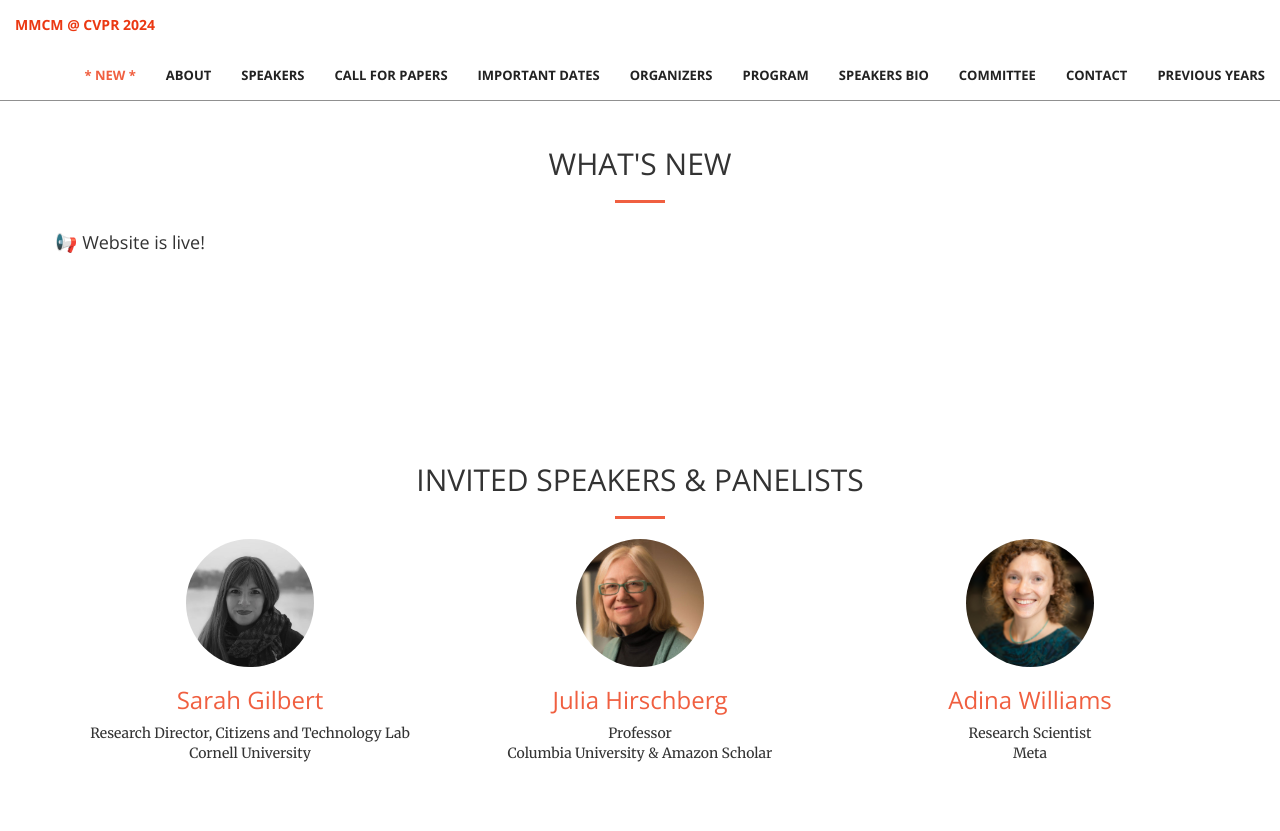
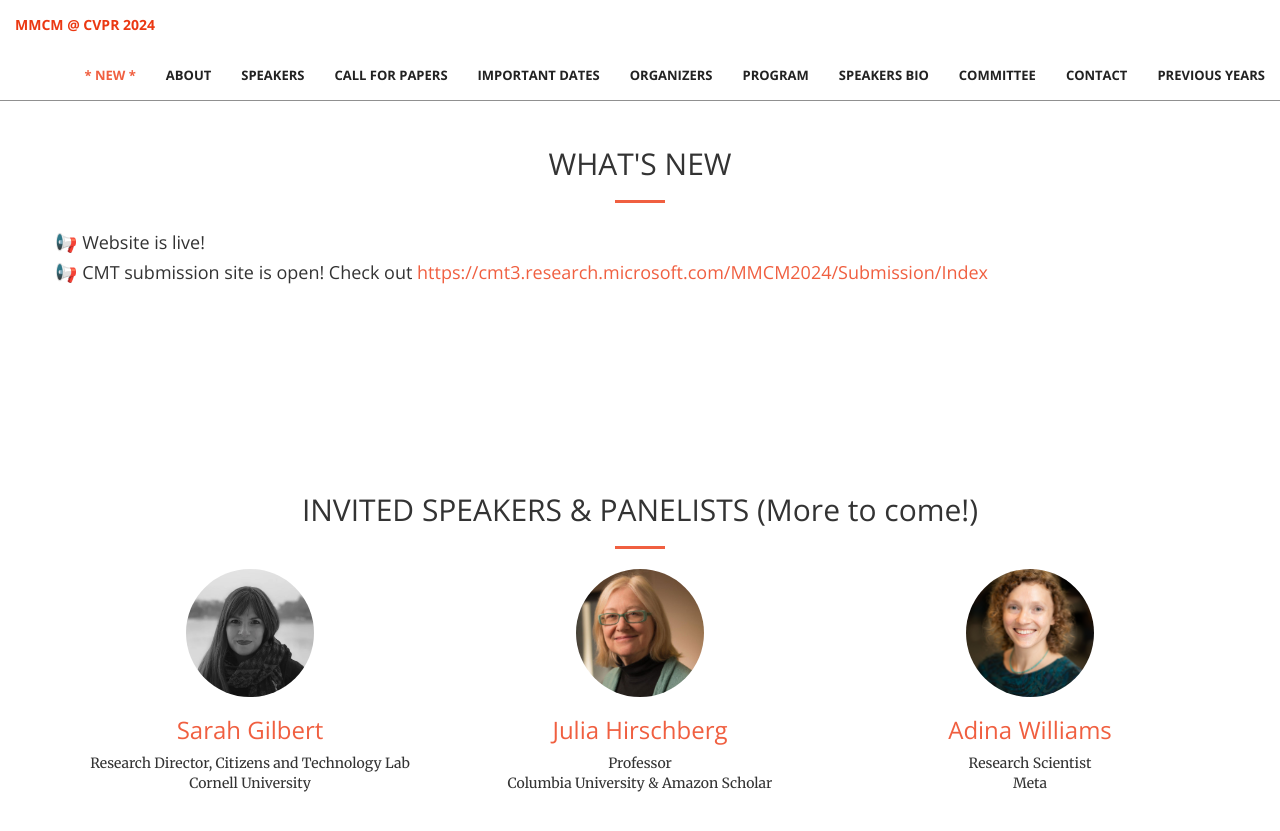
Before and after one commit to multimodal-content-moderation/multimodal-content-moderation.github.io, a Jekyll site: the page built from index.html, in a window 1280 px wide and 900 px high, scrolled down 1429 px. Shown: the top 831 px of the window. Built offline with Jekyll 4.4.1, drawn with Linux system fonts in a browser that asks for light colours; some of the changed text lies outside the part shown.

Commit message:
update mmcm

```diff
--- a/_includes/bio.html
+++ b/_includes/bio.html
@@ -2,7 +2,7 @@
     <div class="container">
         <div class="row">
             <div class="call-to-action text-center">
-                <h2>INVITED SPEAKERS & PANELISTS BIO</h2>
+                <h2>INVITED SPEAKERS & PANELISTS BIO (More to come!)</h2>
                 <hr class="primary">
 <!--                TBD-->
             </div>
--- a/_includes/new.html
+++ b/_includes/new.html
@@ -9,6 +9,7 @@
         <div class="row no-gutter">
             <div class="col-md-12" align="left">
                 <h4>📢 Website is live!</h4>
+                <h4>📢 CMT submission site is open! Check out <a target="_blank" href="https://cmt3.research.microsoft.com/MMCM2024/Submission/Index">https://cmt3.research.microsoft.com/MMCM2024/Submission/Index</a></h4>
             </div>
         </div>
     </div>
--- a/_includes/speakers.html
+++ b/_includes/speakers.html
@@ -4,7 +4,7 @@
 
         <div class="row">
             <div class="col-lg-12 text-center">
-                <h2 class="section-heading">INVITED SPEAKERS & PANELISTS</h2>
+                <h2 class="section-heading">INVITED SPEAKERS & PANELISTS (More to come!)</h2>
                 <hr class="primary">
 <!--                TBD-->
             </div>
```
